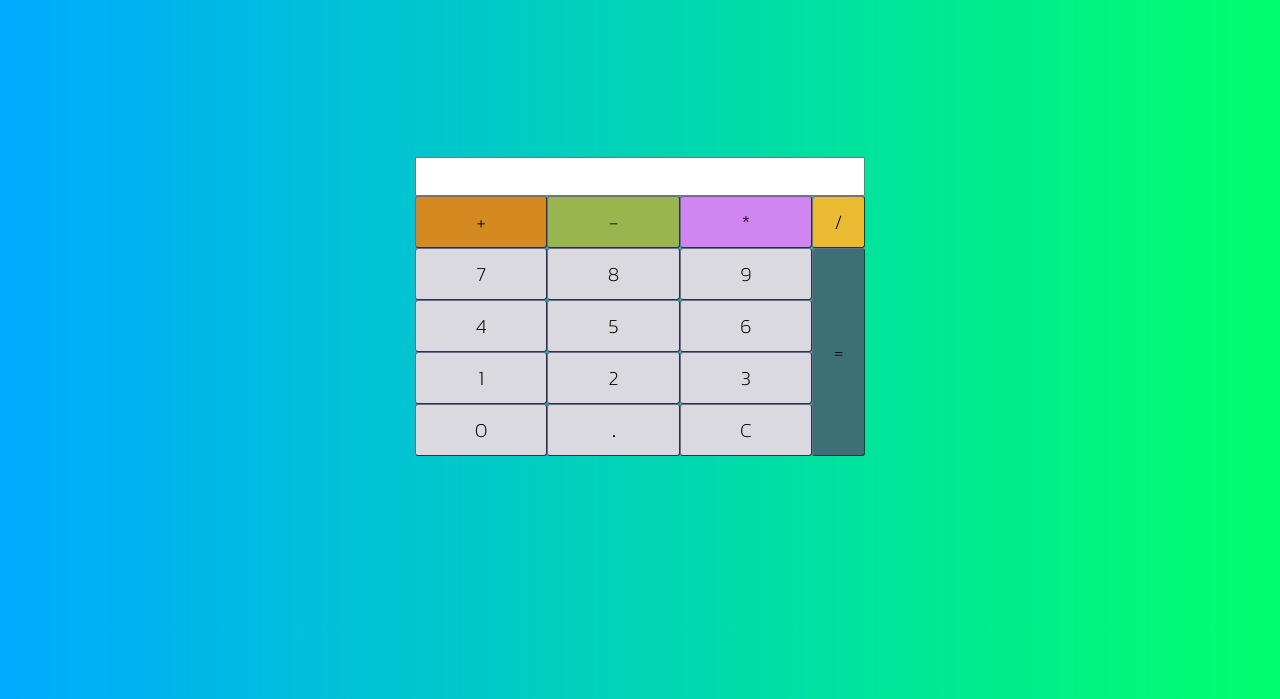
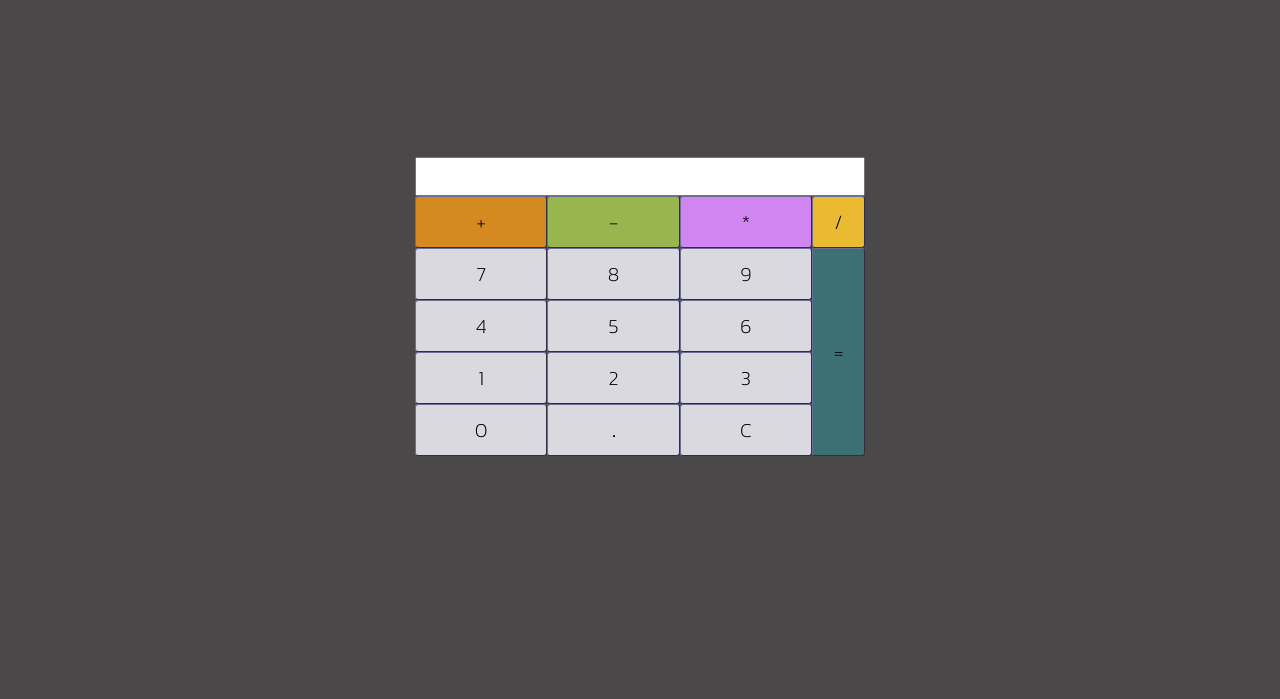
Before and after one commit to sanjana-1604/Calculator, a plain HTML site: page index.html in a window 1280 px wide. Shown: the part 101-800 px from the top of the page. Drawn offline with Linux system fonts and the light colour scheme.

Commit message:
README updated

```diff
--- a/css/style.css
+++ b/css/style.css
@@ -9,7 +9,7 @@ body{
     font-family: 'Kanit', sans-serif;
     margin:0;
     padding:0;
-    background:linear-gradient(to right, #00aaff, #00ff6c);
+    /*background:linear-gradient(to right, #00aaff, #00ff6c);*/
 }
 button
 {
```
Also changed, not shown: image/Screenshot.png (added), sample.png (deleted), 1 other file.
